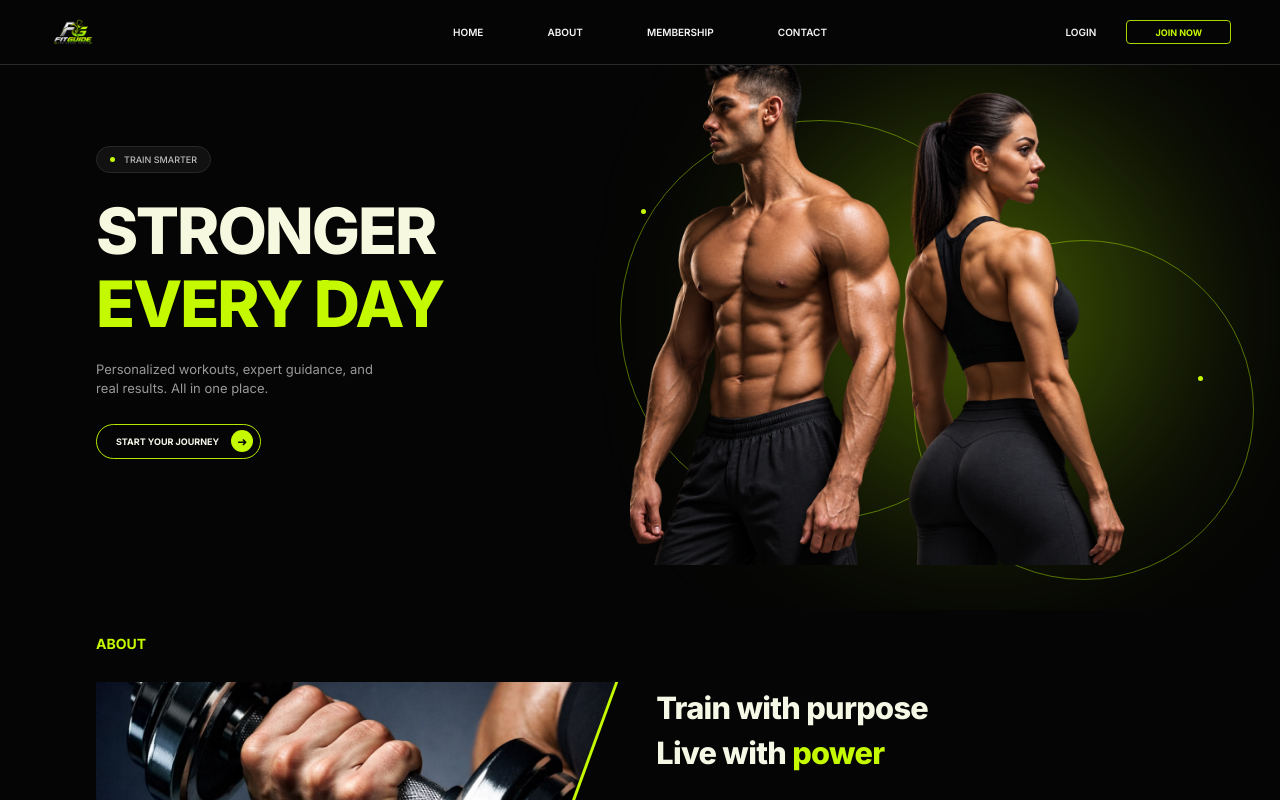
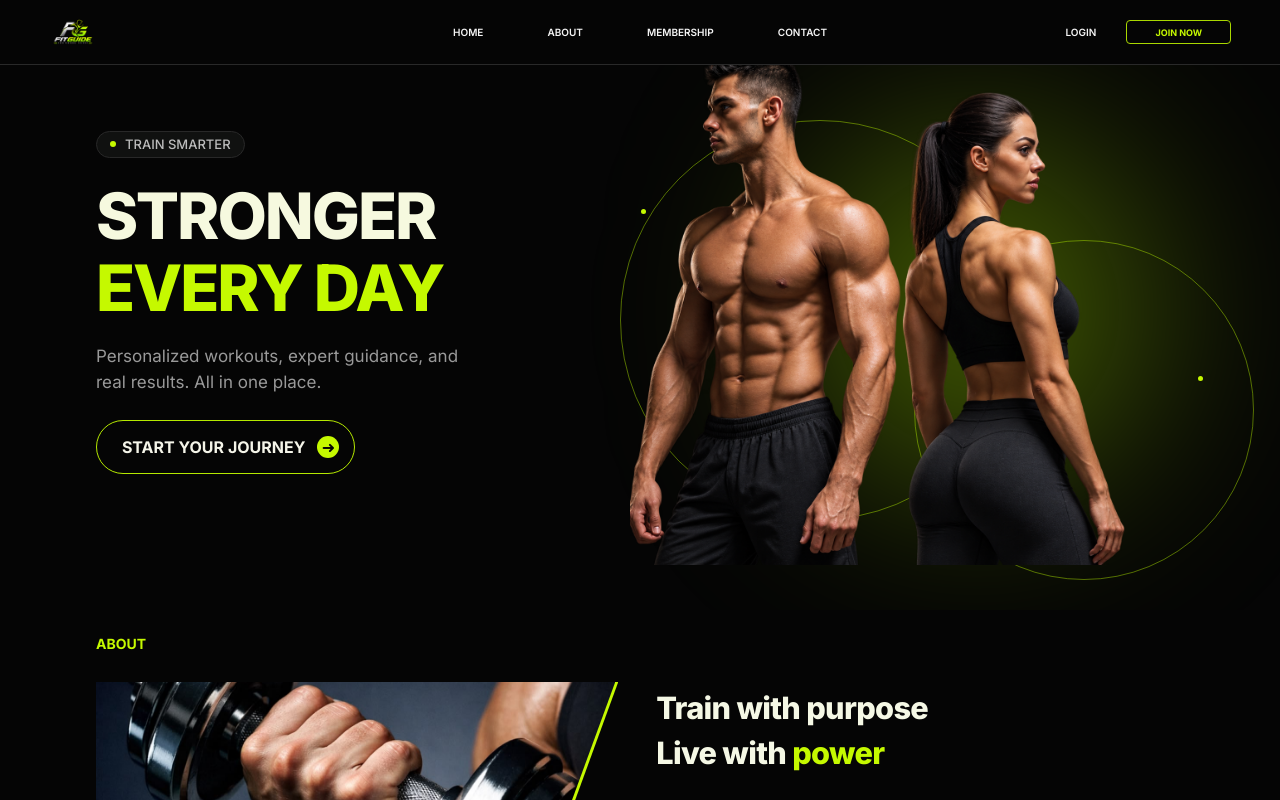
Before and after one commit to Gobi-04/gym, a React (Vite) app in the folder frontend/: page / in a window 1280 px wide. Shown: the top 800 px of the page. Built offline with nearby package versions, Linux system fonts and the light colour scheme.

Commit message:
change the font size in hero section

```diff
--- a/frontend/src/styles/Hero.css
+++ b/frontend/src/styles/Hero.css
@@ -37,14 +37,14 @@
   border: 1px solid #282828;
   border-radius: 30px;
   color: #bcbcbc;
-  font-size: 9px;
+  font-size: 13px;
   font-weight: 500;
   margin-bottom: 22px;
 }
 
 .tag-dot {
-  width: 5px;
-  height: 5px;
+  width: 6px;
+  height: 6px;
   border-radius: 50%;
   background: #c5f900;
 }
@@ -65,7 +65,7 @@
 
 .hero-description {
   color: #999999;
-  font-size: 13px;
+  font-size: 17px;
   line-height: 1.5;
   font-weight: 400;
   margin-bottom: 25px;
@@ -77,11 +77,11 @@
   justify-content: space-between;
   gap: 12px;
   height: 35px;
-  padding: 4px 7px 4px 19px;
+  padding: 26px 15px 26px 25px;
   border: 1px solid #b5e900;
-  border-radius: 30px;
+  border-radius: 40px;
   color: #f5f5e9;
-  font-size: 9px;
+  font-size: 16px;
   font-weight: 700;
   text-decoration: none;
   transition: 0.3s ease;
@@ -96,7 +96,7 @@
   justify-content: center;
   align-items: center;
   border-radius: 50%;
-  font-size: 12px;
+  font-size: 16px;
 }
 
 .hero-cta:hover {
```
